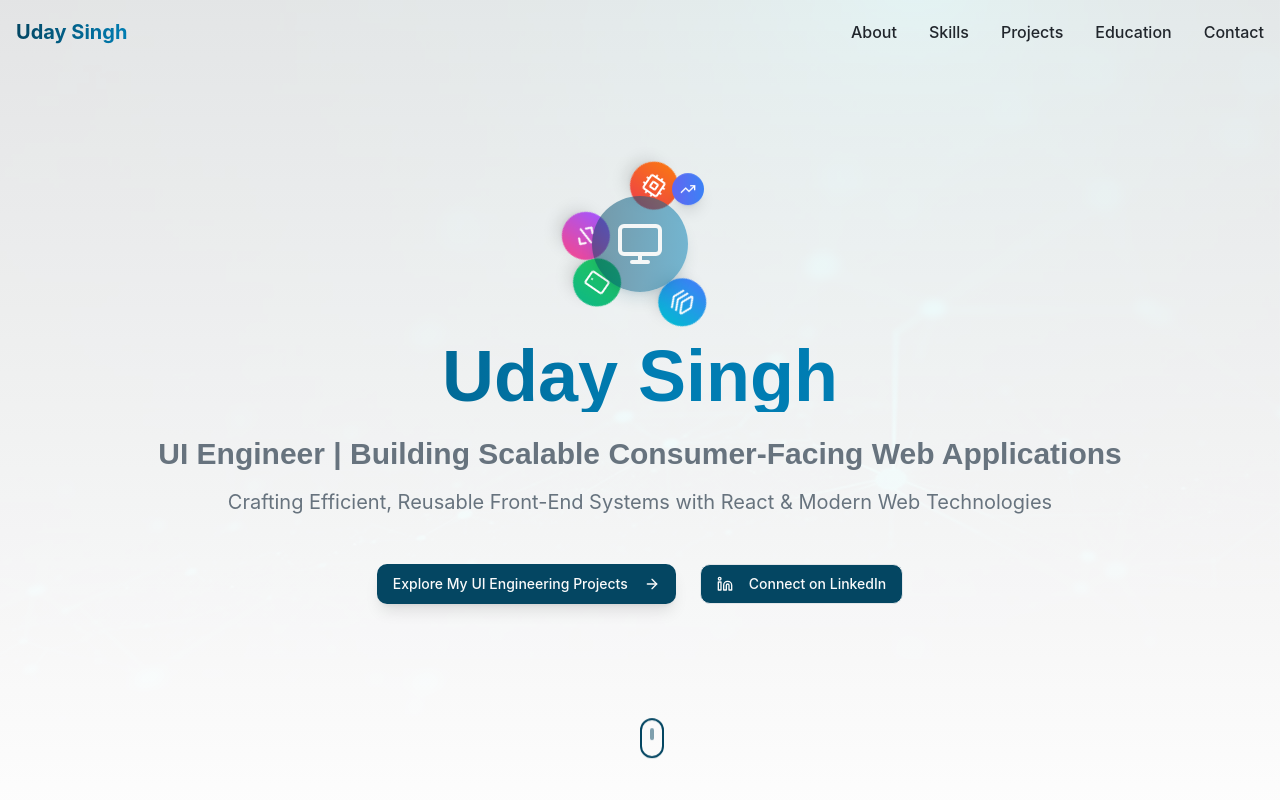
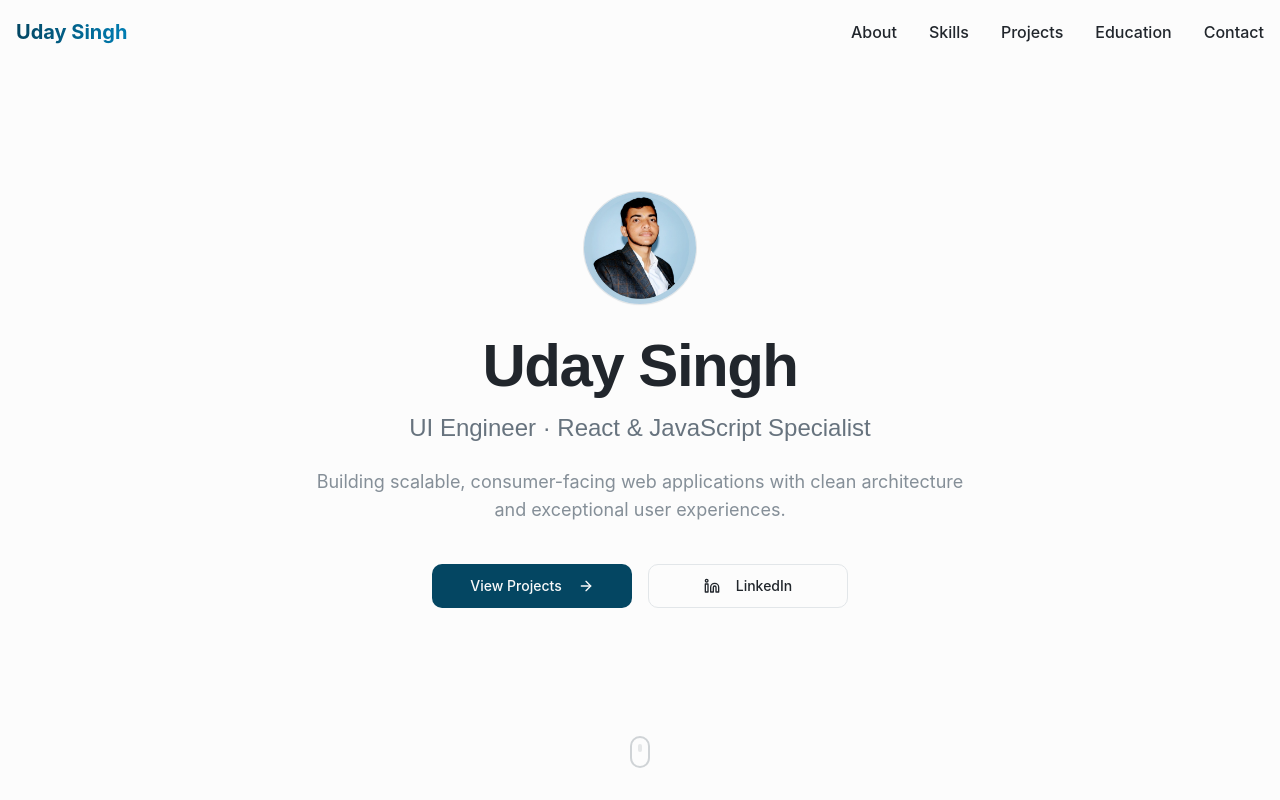
Before and after one commit to singhuday26/Portfolio-new, a React (Vite) app: page / in a window 1280 px wide. Shown: the top 800 px of the page. Built offline with nearby package versions, Linux system fonts and the light colour scheme.

Commit message:
Improve hero section: add profile image, clean minimal design

```diff
--- a/src/components/HeroSection.tsx
+++ b/src/components/HeroSection.tsx
@@ -1,12 +1,13 @@
 import React from "react";
 import { Button } from "@/components/ui/button";
-import { ArrowRight, Linkedin, Monitor, Layers, Smartphone, Code2, Cpu, TrendingUp } from "lucide-react";
-import { OptimizedLazyImage } from "@/components/ui/optimized-lazy-image";
+import { ArrowRight, Linkedin } from "lucide-react";
 import { useIntersectionObserver } from "@/hooks/useIntersectionObserver";
-import heroBackground from "@/assets/hero-background.jpg";
+
+// Profile image - update this path after adding your image to src/assets/
+import profileImage from "@/assets/profile.jpg";
 
 const HeroSection = React.memo(() => {
-  const { elementRef, hasIntersected } = useIntersectionObserver({
+  const { elementRef, hasIntersected } = useIntersectionObserver<HTMLElement>({
     threshold: 0.1,
     triggerOnce: true
   });
@@ -19,96 +20,83 @@ const HeroSection = React.memo(() => {
   };
 
   return (
-    <section ref={elementRef} className="relative min-h-screen flex items-center justify-center overflow-hidden transform-gpu">
-      {/* Background Image with Overlay */}
-      <div className="absolute inset-0 transform-gpu">
-        <OptimizedLazyImage
-          src={heroBackground}
-          alt="Hero background showcasing data science visualization"
-          className="w-full h-full object-cover"
-          priority={true}
-        />
-        <div className="absolute inset-0 bg-gradient-to-b from-background/90 via-background/95 to-background"></div>
-      </div>
-
+    <section
+      ref={elementRef}
+      className="relative min-h-screen flex items-center justify-center bg-background"
+      aria-label="Introduction"
+    >
       {/* Content */}
-      <div className={`relative z-10 container mx-auto px-4 text-center transform-gpu transition-all duration-1000 ${
-        hasIntersected ? 'translate-y-0 opacity-100' : 'translate-y-12 opacity-0'
-      }`}>
-        <div className="max-w-6xl mx-auto">
-          {/* Animated Tech Icons Display */}
-          <div className="mb-12 flex justify-center">
-            <div className="relative">
-              {/* Central Monitor Icon */}
-              <div className="relative z-10 w-24 h-24 bg-gradient-to-r from-primary to-primary-glow rounded-full flex items-center justify-center shadow-lg shadow-primary/25 animate-pulse">
-                <Monitor className="w-12 h-12 text-white" />
-              </div>
-
-              {/* Orbiting Icons */}
-              <div className="absolute inset-0 animate-spin-slow">
-                <div className="absolute -top-8 left-1/2 transform -translate-x-1/2 w-12 h-12 bg-gradient-to-r from-blue-500 to-cyan-500 rounded-full flex items-center justify-center shadow-lg animate-bounce">
-                  <Layers className="w-6 h-6 text-white" />
-                </div>
-                <div className="absolute top-1/2 -right-8 transform -translate-y-1/2 w-12 h-12 bg-gradient-to-r from-green-500 to-emerald-500 rounded-full flex items-center justify-center shadow-lg animate-bounce delay-150">
-                  <Smartphone className="w-6 h-6 text-white" />
-                </div>
-                <div className="absolute -bottom-8 left-1/2 transform -translate-x-1/2 w-12 h-12 bg-gradient-to-r from-purple-500 to-pink-500 rounded-full flex items-center justify-center shadow-lg animate-bounce delay-300">
-                  <Code2 className="w-6 h-6 text-white" />
-                </div>
-                <div className="absolute top-1/2 -left-8 transform -translate-y-1/2 w-12 h-12 bg-gradient-to-r from-orange-500 to-red-500 rounded-full flex items-center justify-center shadow-lg animate-bounce delay-450">
-                  <Cpu className="w-6 h-6 text-white" />
-                </div>
-              </div>
-
-              {/* Additional floating icons */}
-              <div className="absolute -top-4 -right-4 w-8 h-8 bg-gradient-to-r from-indigo-500 to-blue-500 rounded-full flex items-center justify-center shadow-lg animate-float">
-                <TrendingUp className="w-4 h-4 text-white" />
-              </div>
-            </div>
+      <div
+        className={`container mx-auto px-4 py-20 transition-all duration-700 ease-out ${
+          hasIntersected ? 'translate-y-0 opacity-100' : 'translate-y-8 opacity-0'
+        }`}
+      >
+        <div className="max-w-3xl mx-auto text-center">
+          {/* Profile Image - Secondary, subtle placement */}
+          <div className="mb-8">
+            <img
+              src={profileImage}
+              alt="Uday Singh - UI Engineer"
+              width={112}
+              height={112}
+              loading="eager"
+              decoding="async"
+              className="w-28 h-28 rounded-full mx-auto object-cover shadow-sm ring-1 ring-border"
+            />
           </div>
 
-          {/* Headlines */}
-          <h1 className="text-5xl md:text-7xl font-bold mb-6 bg-gradient-to-r from-primary via-primary-glow to-accent bg-clip-text text-transparent animate-fade-in">
+          {/* Name - Primary visual element */}
+          <h1 className="text-4xl sm:text-5xl md:text-6xl font-bold tracking-tight text-foreground mb-4">
             Uday Singh
           </h1>
-          <h2 className="text-2xl md:text-3xl font-semibold text-muted-foreground mb-4 animate-fade-in">
-            UI Engineer | Building Scalable Consumer-Facing Web Applications
+
+          {/* Headline - Secondary importance */}
+          <h2 className="text-xl sm:text-2xl font-medium text-muted-foreground mb-6">
+            UI Engineer · React & JavaScript Specialist
           </h2>
-          <p className="text-lg md:text-xl text-muted-foreground mb-12 max-w-4xl mx-auto animate-fade-in">
-            Crafting Efficient, Reusable Front-End Systems with React & Modern Web Technologies
+
+          {/* Description */}
+          <p className="text-base sm:text-lg text-muted-foreground/80 mb-10 max-w-2xl mx-auto leading-relaxed">
+            Building scalable, consumer-facing web applications with clean architecture
+            and exceptional user experiences.
           </p>
 
-          {/* CTA Buttons */}
-          <div className="flex flex-col sm:flex-row gap-6 justify-center items-center animate-fade-in">
+          {/* CTAs */}
+          <div className="flex flex-col sm:flex-row gap-4 justify-center items-center">
             <Button
               onClick={scrollToProjects}
-              className="btn-hero group"
+              size="lg"
+              className="min-w-[200px] font-medium"
             >
-              Explore My UI Engineering Projects
-              <ArrowRight className="ml-2 w-5 h-5 group-hover:translate-x-1 transition-transform" />
+              View Projects
+              <ArrowRight className="ml-2 w-4 h-4" aria-hidden="true" />
             </Button>
             <Button
+              variant="outline"
+              size="lg"
               asChild
-              className="btn-secondary"
+              className="min-w-[200px] font-medium"
             >
               <a
                 href="https://linkedin.com/in/udaysingh2626"
                 target="_blank"
                 rel="noopener noreferrer"
-                className="inline-flex items-center"
               >
-                <Linkedin className="mr-2 w-5 h-5" />
-                Connect on LinkedIn
+                <Linkedin className="mr-2 w-4 h-4" aria-hidden="true" />
+                LinkedIn
               </a>
             </Button>
           </div>
         </div>
       </div>
 
-      {/* Scroll Indicator */}
-      <div className="absolute bottom-8 left-1/2 transform -translate-x-1/2 animate-bounce will-change-transform">
-        <div className="w-6 h-10 border-2 border-primary rounded-full flex justify-center transform-gpu">
-          <div className="w-1 h-3 bg-primary rounded-full mt-2 animate-pulse"></div>
+      {/* Subtle scroll indicator */}
+      <div
+        className="absolute bottom-8 left-1/2 -translate-x-1/2"
+        aria-hidden="true"
+      >
+        <div className="w-5 h-8 border-2 border-muted-foreground/30 rounded-full flex justify-center">
+          <div className="w-1 h-2 bg-muted-foreground/30 rounded-full mt-1.5 animate-pulse" />
         </div>
       </div>
     </section>
```
Also changed, not shown: context/profile.jpg (added), src/assets/profile.jpg (added).
